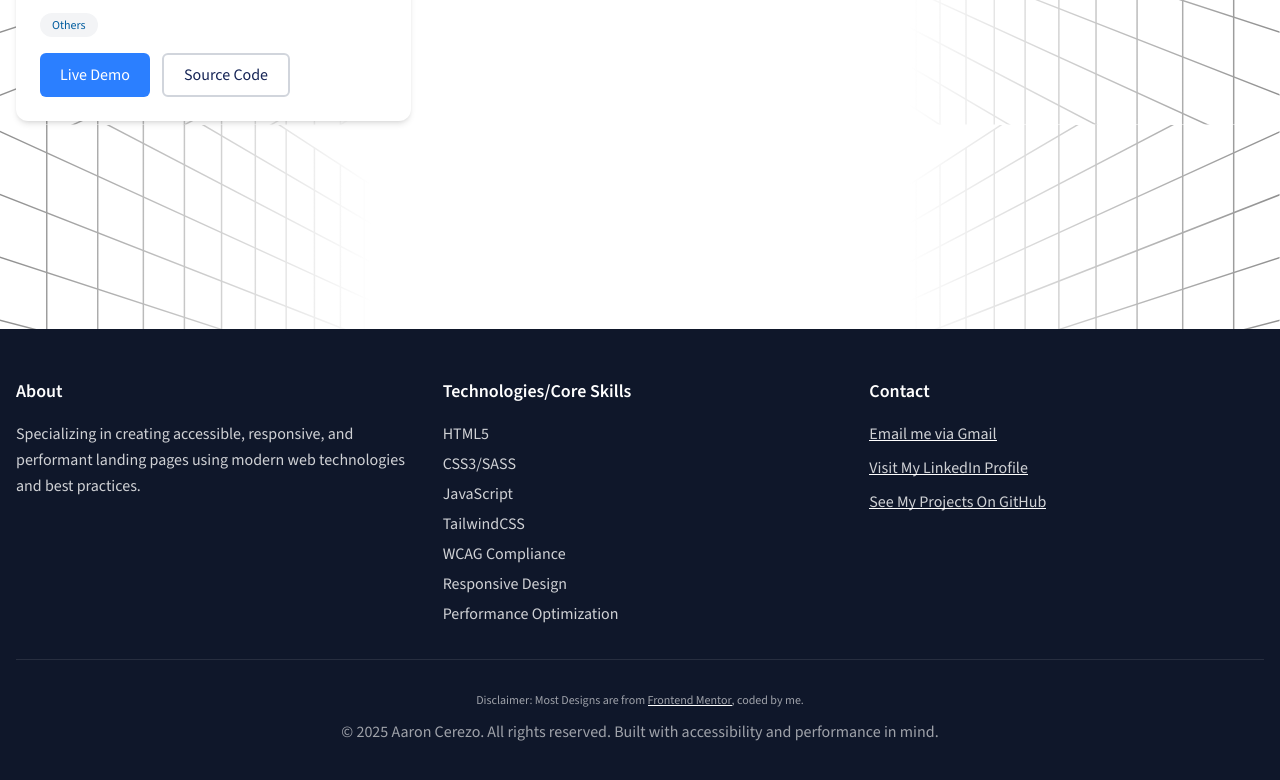
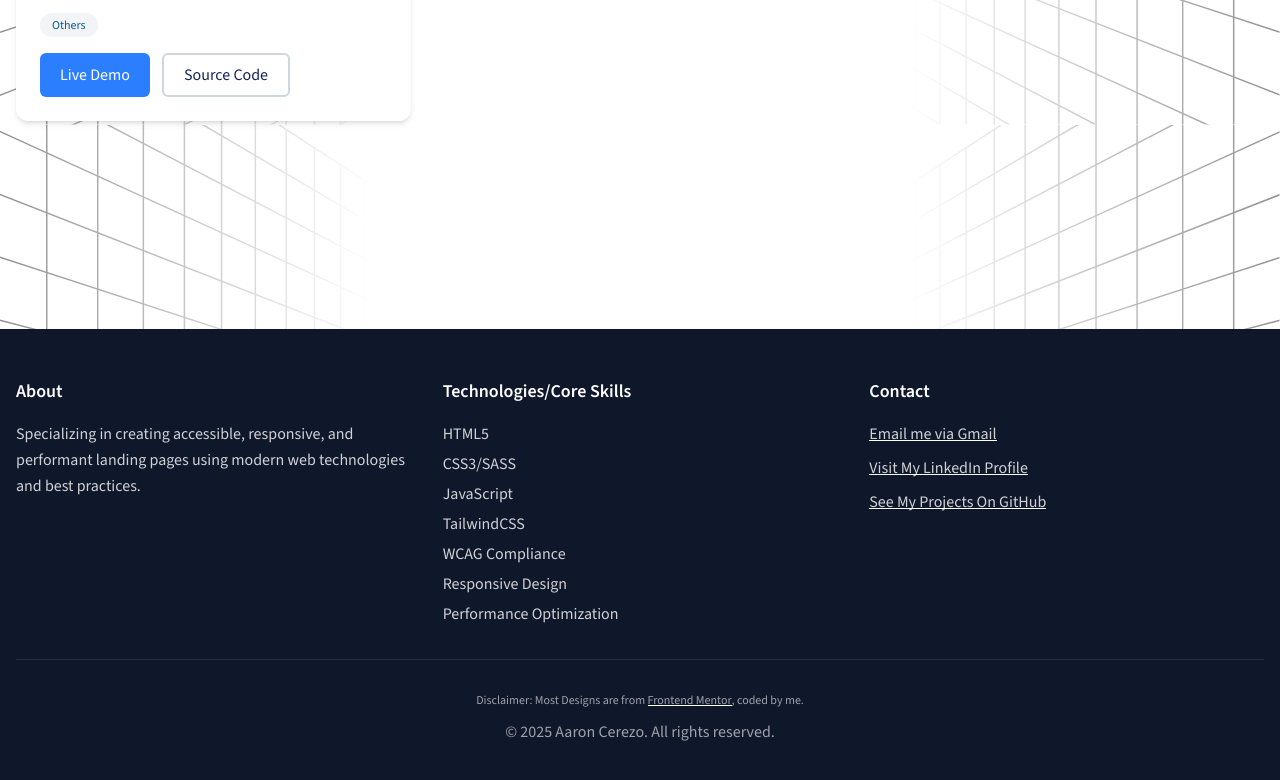
Before and after one commit to PastaSus/freelance-portfolio, a website built with Vite: page portfolio/index.html in a window 1280 px wide. Shown: the part 3289-4069 px from the top of the page. Built offline with nearby package versions, Linux system fonts and the light colour scheme.

Commit message:
update copyright

```diff
--- a/portfolio/index.html
+++ b/portfolio/index.html
@@ -716,10 +716,7 @@
               Frontend Mentor </a
             >, coded by me.
           </p>
-          <p class="mt-3">
-            &copy; 2025 Aaron Cerezo. All rights reserved. Built with
-            accessibility and performance in mind.
-          </p>
+          <p class="mt-3">&copy; 2025 Aaron Cerezo. All rights reserved.</p>
         </div>
       </div>
     </footer>
```
